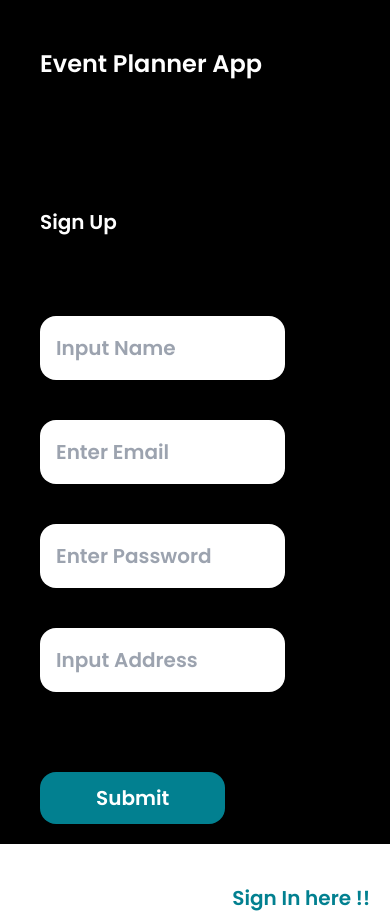
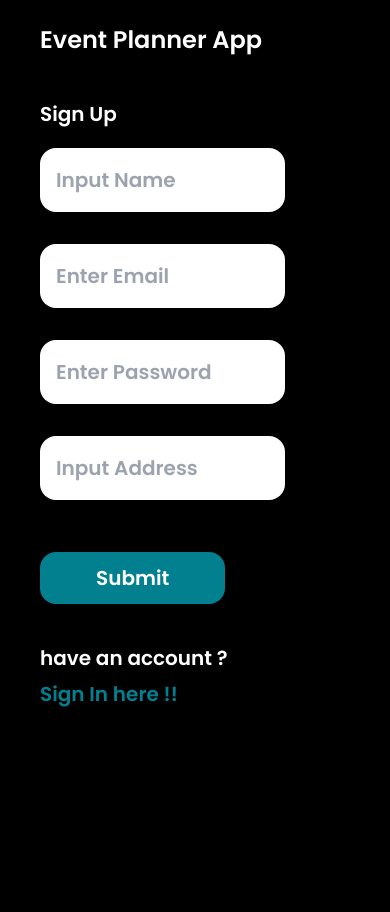
Before and after one commit to IrwanFicoFar/event-planner-app, a React (Vite) app: page /register in a window 390 px wide. After the commit the page ends 844 px from the top, so only its background shows below. Built offline with nearby package versions, Linux system fonts and the light colour scheme.

Commit message:
slciing register and it's infrastrucutr

```diff
--- a/src/components/Button.tsx
+++ b/src/components/Button.tsx
@@ -8,7 +8,7 @@ export const ButtonSubmit: FC<Props> = (props) => {
   const { label } = props;
   return (
     <button
-      className="bg-@028090 py-3 my-10 px-14 inline-flex justify-center items-center rounded-2xl text-xl text-white font-semibold "
+      className="bg-@028090 py-3 px-14 inline-flex justify-center items-center rounded-2xl text-xl text-white font-semibold "
       {...props}
     >
       {label}
--- a/src/pages/auth/Login.tsx
+++ b/src/pages/auth/Login.tsx
@@ -18,16 +18,18 @@ const Login: FC = () => {
   return (
     <div className="h-screen flex mx-auto space-x-10 bg-black">
       <div className="hidden md:block  md:w-[50%] bg-[url('/login.jpg')] bg-center bg-cover rounded-r-3xl"></div>
-      <div className="w-full  md:w-[50%] ">
-        <div className="h-32 bg-black flex items-center">
+      <div className="h-full w-full  md:w-[50%] ">
+        <div className="h-20 md:h-32 bg-black flex items-center">
           <h1 className="text-2xl font-semibold text-white">
             Event Planner App
           </h1>
         </div>
-        <h1 className="text-xl text-white font-semibold my-20">Sign In</h1>
+        <h1 className="text-xl text-white font-semibold my-5 md:my-20">
+          Sign In
+        </h1>
         <div className="">
           <form>
-            <div className="w-[70%] flex flex-col gap-12">
+            <div className="w-[70%] flex flex-col gap-8 md:gap-12">
               <Input
                 placeholder="Enter Email"
                 id="input-email"
@@ -44,17 +46,17 @@ const Login: FC = () => {
                   setObjSubmit({ ...objSUbmit, password: event.target.value })
                 }
               />
-              <div>
+              <div className="my-5 md:my-10">
                 <ButtonSubmit type="submit" label="Log In" />
               </div>
             </div>
           </form>
-          <div className="my-5">
+          <div className="my-5 flex flex-col md:flex-row gap-2 md:gap-5">
             <h1 className="text-xl font-semibold text-white">
               don’t have an account ?{" "}
-              <span className="text-@028090">
-                <Link to="/register">Sign Up here !!</Link>
-              </span>
+            </h1>
+            <h1 className="text-xl font-semibold text-@028090">
+              <Link to="/register">Sign Up here !!</Link>
             </h1>
           </div>
         </div>
--- a/src/pages/auth/Register.tsx
+++ b/src/pages/auth/Register.tsx
@@ -23,15 +23,17 @@ const Register: FC = () => {
     <div className="h-screen flex mx-auto space-x-10 bg-black">
       <div className="hidden md:block  md:w-[50%] bg-[url('/register.jpg')] bg-center bg-cover rounded-r-3xl"></div>
       <div className="w-full  md:w-[50%] ">
-        <div className="h-32 bg-black flex items-center">
+        <div className="h-20 md:h-32 bg-black flex items-center">
           <h1 className="text-2xl font-semibold text-white">
             Event Planner App
           </h1>
         </div>
-        <h1 className="text-xl text-white font-semibold my-20">Sign Up</h1>
+        <h1 className="text-xl text-white font-semibold my-5 md:my-20">
+          Sign Up
+        </h1>
         <div className="">
           <form>
-            <div className="w-[70%] flex flex-col gap-10">
+            <div className="w-[70%] flex flex-col gap-8 md:gap-10">
               <Input
                 placeholder="Input Name"
                 id="input-name"
@@ -64,17 +66,17 @@ const Register: FC = () => {
                   setObjSubmit({ ...objSUbmit, address: event.target.value })
                 }
               />
-              <div>
+              <div className="my-5 md:my-10">
                 <ButtonSubmit type="submit" label="Submit" />
               </div>
             </div>
           </form>
-          <div className="my-5">
+          <div className="my-5 flex flex-col md:flex-row gap-2 md:gap-5">
             <h1 className="text-xl font-semibold text-white">
               have an account ?{" "}
-              <span className="text-@028090">
-                <Link to="/login">Sign In here !!</Link>
-              </span>
+            </h1>
+            <h1 className="text-xl font-semibold text-@028090">
+              <Link to="/login">Sign In here !!</Link>
             </h1>
           </div>
         </div>
--- a/src/styles/index.css
+++ b/src/styles/index.css
@@ -5,7 +5,8 @@
 
 :root {
   font-family: "Poppins", sans-serif;
-  color: #a4a1a1;
+  background-color: #000000;
+  color: #ffffff;
 }
 
 body {
```
